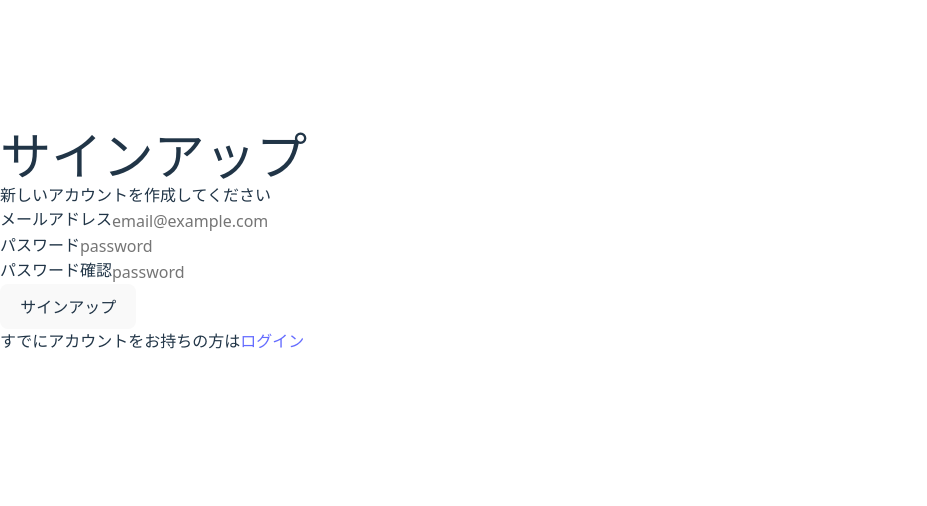
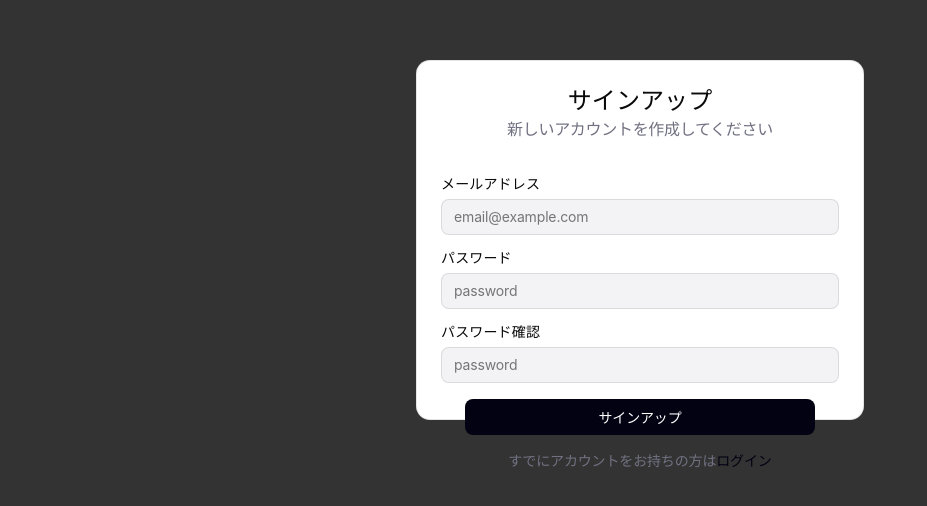
Before and after one commit to tsutsumi2230105/todo-app-with-auth, a React (Vite) app: page /signup in a window 1280 px wide. Shown: the part 160-666 px from the top of the page, without its empty margins (0-927 px from the left). Built offline with nearby package versions, Linux system fonts and the light colour scheme.

Commit message:
chore:SCSSの修正

```diff
--- a/src/components/SignUp/SignUp.scss
+++ b/src/components/SignUp/SignUp.scss
@@ -3,7 +3,7 @@
 }
 
 @mixin input-base {
-  width: 398px;
+  width: 100%;
   height: 36px;
   padding: 4px 12px;
   border-radius: 8px;
@@ -17,7 +17,7 @@
   line-height: 100%;
 }
 
-.signup__page {
+.signup {
   min-height: 100vh;
   min-width: 100vw;
   background-color: #333;
@@ -25,56 +25,73 @@
   align-items: center;
   justify-content: center;
 
-  .signup__component {
+  &__component {
     background-color: #fff;
     width: 448px;
-    height: 434px;
+    height: 360px;
     border-radius: 14px;
     border: 1px solid rgba(0, 0, 0, 0.1);
     display: flex;
     flex-direction: column;
-    gap: 21px;
-
-    .signup__heading {
-      width: 446px;
+    gap: 26px;
+  }
+  &__heading {
+    width: 100%;
     height: 90px;
     padding: 24px 24px 0;
-
-      .signup__title,
-      .signup__subtitle {
-        @extend %font-inter;
-        text-align: center;
+    display: flex;
+    flex-direction: column;
+    align-items: center;
   }
 
-      .signup__title {
+  &__title {
     color: #0a0a0a;
     font-weight: 500;
     font-size: 24px;
     line-height: 32px;
     letter-spacing: 0.07px;
+    width: 100%;
+    text-align: center;
+    @extend %font-inter;
   }
 
-      .signup__subtitle {
+  &__subtitle {
     color: #717182;
     font-weight: 400;
     font-size: 16px;
     line-height: 24px;
     letter-spacing: -0.31px;
-      }
+    width: 100%;
+    text-align: center;
+    @extend %font-inter;
   }
 
-    .signup__form {
-      width: 446px;
-      height: 206px;
+  &__form {
+    height: 244px;
+  }
+
+  &__main {
+    display: flex;
+    flex-direction: column;
+    gap: 16px;
+  }
+  &__fields {
+    width: 100%;
+    height: 132px;
     padding: 0 24px;
     display: flex;
     flex-direction: column;
     gap: 16px;
+  }
 
-      .signup__field {
+  &__field {
     height: 58px;
+    display: flex;
+    flex-direction: column;
+    gap: 8px;
+  }
 
-        .signup__label {
+  &__label {
     color: #0a0a0a;
     @extend %font-inter;
     font-weight: 500;
@@ -83,23 +100,23 @@
     letter-spacing: 0.15px;
   }
 
-        .signup__input {
+  &__input {
     @include input-base;
-        }
-      }
+    color: black;
   }
 
-    .signup__action {
-      width: 446px;
+  &__action {
+    width: 100%;
     height: 96px;
-      padding: 0 0 24px;
+    padding: 0 24px 24px;
     display: flex;
     flex-direction: column;
-      gap: 20px;
+    gap: 16px;
+  }
 
-      .signup__button {
+  &__button {
     background-color: #030213;
-        width: 398px;
+    width: 100%;
     height: 36px;
     padding: 8px 16px;
     margin: 0 auto;
@@ -114,23 +131,36 @@
     text-align: center;
   }
 
-      p,
-      .signup__link {
+  p {
     @extend %font-inter;
     font-weight: 400;
     font-size: 14px;
     line-height: 20px;
     letter-spacing: -0.15px;
     text-align: center;
-      }
-
-      p {
     color: #717182;
   }
 
-      .signup__link {
+  &__link {
+    @extend %font-inter;
+    font-weight: 400;
+    font-size: 14px;
+    line-height: 20px;
+    letter-spacing: -0.15px;
     color: #030213;
   }
 }
+
+@media (max-width: 520px) {
+  .signup {
+    &__component {
+      width: 359px;
+      height: 360px;
+      gap: 26px;
+    }
+
+    &__heading {
+      padding: 24px 24px 10px 24px;
     }
   }
+}
```
Lines whose indentation alone changed are shown as unchanged.
